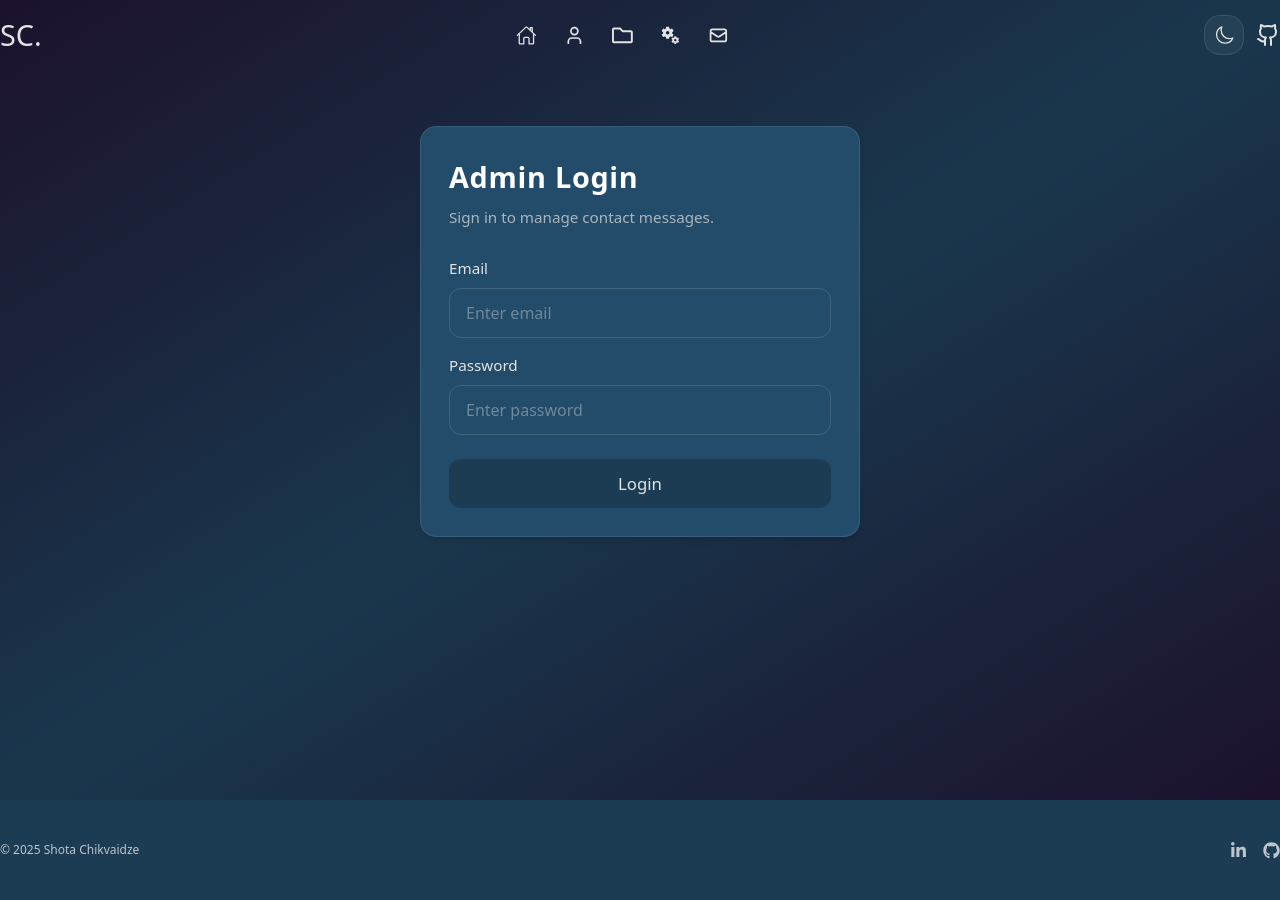
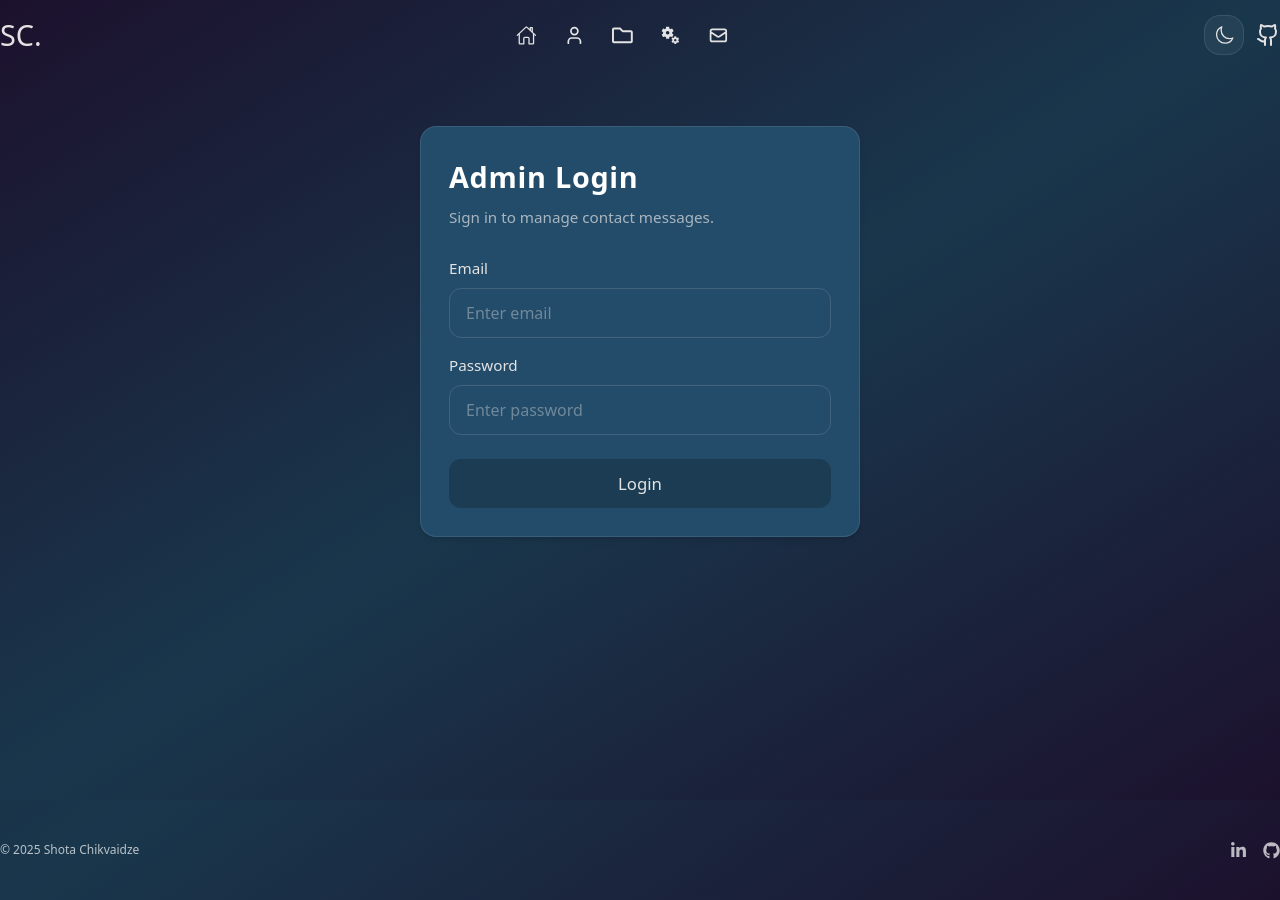
Before and after one commit to shota-chikvaidze/Portfolio, a React (Vite) app in the folder front/: page /admin-login in a window 1280 px wide. Built offline with nearby package versions, Linux system fonts and the light colour scheme.

Commit message:
small changes

```diff
--- a/front/src/App.jsx
+++ b/front/src/App.jsx
@@ -40,9 +40,7 @@ function App() {
   const shouldSkipCheck = location.pathname === '/admin-login' || (isPublicRoute && hasCheckedAuth)
   const { isLoading } = useCurrentUser(shouldSkipCheck)
 
-  if(isLoading){
-    return <MainLoading />
-  }
+
 
   return (
     <>
--- a/front/src/index.css
+++ b/front/src/index.css
@@ -138,8 +138,12 @@
 }
 
 body {
-  background-color: var(--bg-primary);
-  transition: background-color 0.3s ease;
+  background: linear-gradient(to bottom right, #1c112d, #19374c, #1c112d);
+  transition: background 0.3s ease;
+}
+
+.light body {
+  background: var(--bg-primary);
 }
 
 .light .get_in_touch_btn {
```
